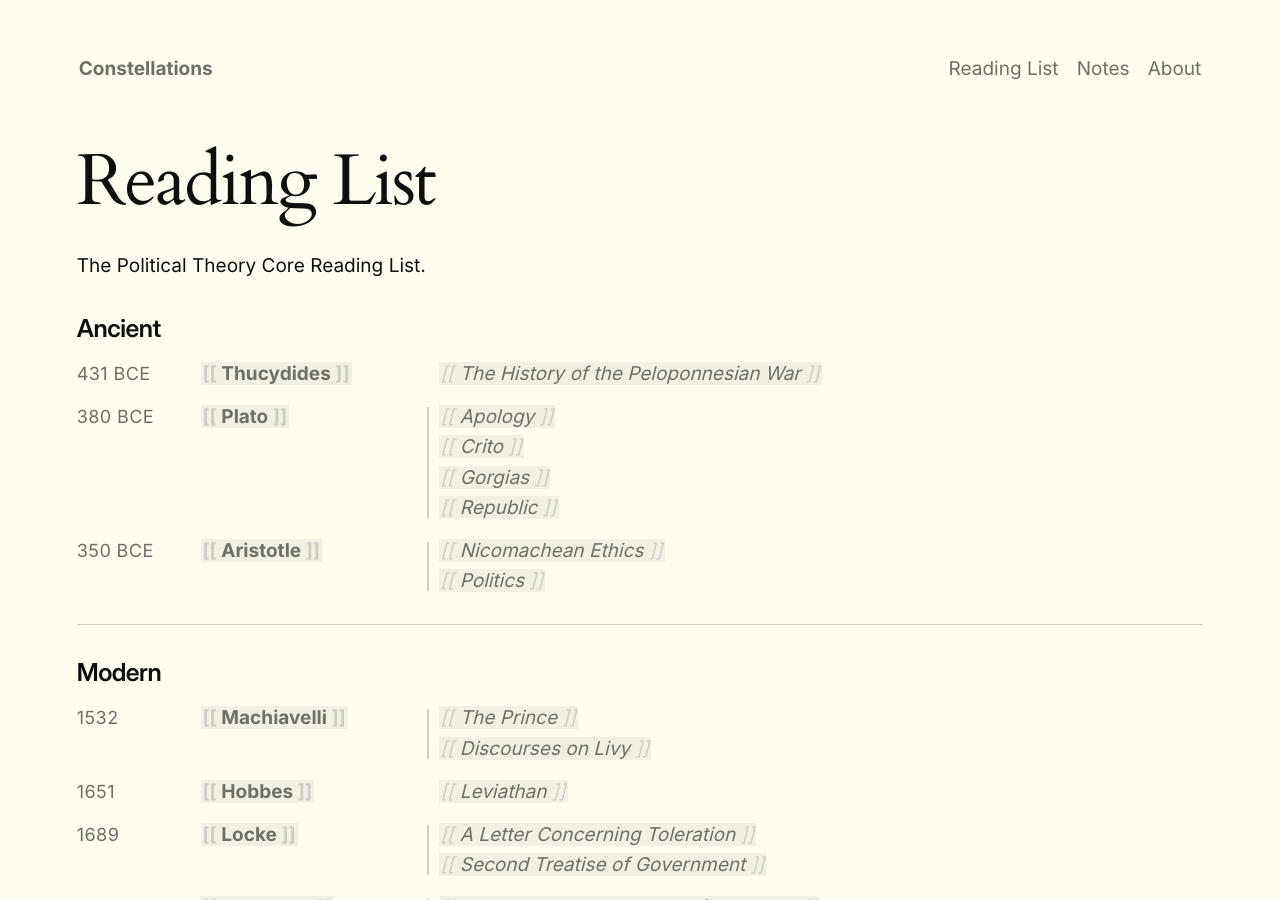
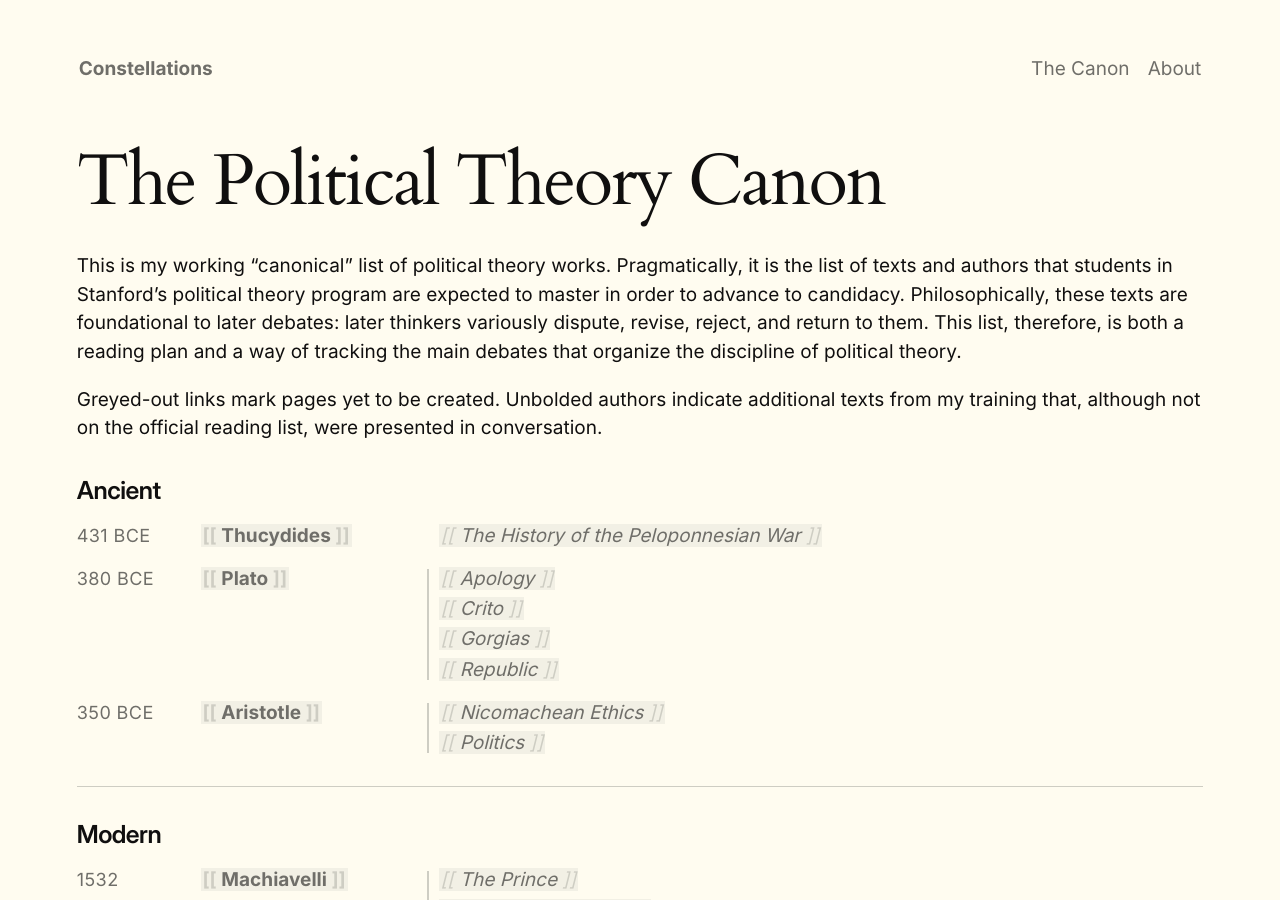
Before and after one commit to andyzwang/notes, a Jekyll site: the page built from _pages/the-canon.md, in a window 1280 px wide and 900 px high. Built offline with Jekyll 4.4.1, drawn with Linux system fonts in a browser that asks for light colours; some of the changed text lies outside the part shown.

Commit message:
Remove notes page (gpt made)

```diff
--- a/_includes/footer.html
+++ b/_includes/footer.html
@@ -1,5 +1,5 @@
 <div class="footer-bar">
-  <span>A project by <a class="external-link" href="https://andyzwang.com">Andy Z. Wang</a>.</span>
+  <span>A project by <a class="external-link" href="https://andyzwang.com">Andy Z. Wang</a>. All content <a class = "external-link" href = "https://creativecommons.org/licenses/by/4.0/">CC BY 4.0</a> unless otherwise specified.</span>
   <span id="theme-toggle" title="Toggle dark mode" aria-label="Toggle dark mode" role="switch" aria-checked="false">
     <div class="theme-toggle-slide"></div>
     <div class="theme-toggle-switch"></div>
--- a/_includes/nav.html
+++ b/_includes/nav.html
@@ -8,8 +8,7 @@
     </a>
 
     <div class="nav-links">
-      <a class="internal-link nav-faded" href="{{ site.baseurl }}/reading-list/">Reading List</a>
-      <a class="internal-link nav-faded" href="{{ site.baseurl }}/notes/">Notes</a>
+      <a class="internal-link nav-faded" href="{{ site.baseurl }}/the-canon/">The Canon</a>
       <a class="internal-link nav-faded" href="{{ site.baseurl }}/about/">About</a>
     </div>
   </div>
--- a/_pages/reading-list.md
+++ b/_pages/the-canon.md
@@ -1,12 +1,14 @@
 ---
 layout: page
-title: Reading List
-permalink: /reading-list/
+title: The Canon
+permalink: /the-canon/
 ---
 
-# Reading List
+# The Political Theory Canon
 
-The Political Theory Core Reading List.
+This is my working "canonical" list of political theory works. Pragmatically, it is the list of texts and authors that students in Stanford's political theory program are expected to master in order to advance to candidacy. Philosophically, these texts are foundational to later debates: later thinkers variously dispute, revise, reject, and return to them. This list, therefore, is both a reading plan and a way of tracking the main debates that organize the discipline of political theory.
+
+Greyed-out links mark pages yet to be created. Unbolded authors indicate additional texts from my training that, although not on the official reading list, were presented in conversation.
 
 ## Ancient
 
```
